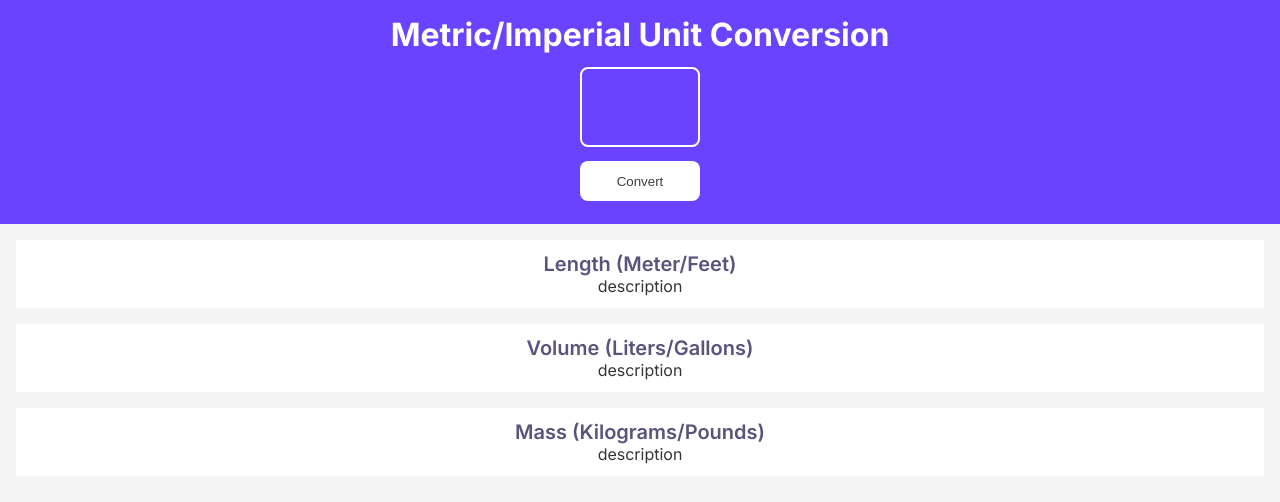
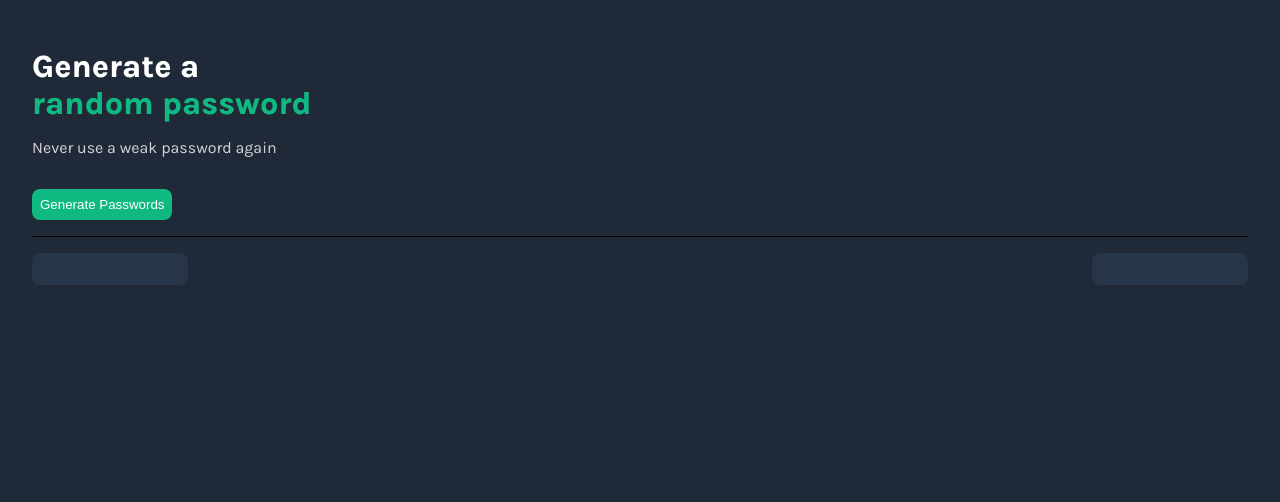
Before and after one commit to covid2020-w1/password-generator, a website built with Vite: page index.html in a window 1280 px wide. Built offline with nearby package versions, Linux system fonts and the light colour scheme.

```diff
--- a/index.css
+++ b/index.css
@@ -1,71 +1,57 @@
 body {
-    margin: 0;
-    background-color: #F4F4F4;
-    color: #353535;
-    font-family: "Inter", sans-serif;
+    margin: 48px 32px;
+    background-color: #1F2937;
+    font-family: "Karla", sans-serif;
     font-optical-sizing: auto;
     font-weight: normal;
     font-style: normal;
 }
 
-#header{
-    background-color: #6943FF;
-    display: flex;
-    flex-direction: column;
-    justify-content: space-around;
-    align-items: center;
-    height: 200px;
-    margin-bottom: 16px;
-    padding: 8px 0px 16px;
+h1{
+    color: #10B981;
+    font-weight: 750;
+    margin-bottom: 0px;
 }
 
-h1{
-    margin: 0px;
-    color: #FFFFFF;
+h1::first-line{
+    color: white;
 }
 
-input{
-    display: block;
-    width: 120px;
-    border: 2px solid #FFFFFF;
-    background-color: #6943FF;
-    color: white;
-    height: 80px;
-    border-radius: 8px;
-    font-size: 40px;
-    text-align: center;
-    box-sizing: border-box;
+p{
+    color: #D5D4D8;
+}
+
+.button-wrapper{
+    border-bottom: 1px solid black;
+    margin-bottom: 16px;;
 }
 
 button{
-    display: block;
-    width: 120px;
-    color: #3D3D3D;
-    background-color: white;
-    height: 40px;
+    margin: 16px 0;
+    background-color: #10B981;
+    color: white;
+    border: none;
+    padding: 8px;
     border-radius: 8px;
-    border: none;
 }
 
-#main{
-    display: flex;
-    flex-direction: column;
-    justify-content: center;
+.placeholder{
+    background-color: #273549;
+    width: 140px;
+    text-align: center;
+    padding: 8px;
+    border-radius: 8px;
+    min-height: 16px;
+    display: block;
 }
 
-.card{
-    background-color: white;
-    margin: 0 16px 16px;
-    text-align: center;
-    padding: 12px;
+#password-row{
+    display: flex;
+    justify-content: space-between;
+
 }
 
-.card-title{
-    color: #5A537B;
-    font-weight: 600;
-    font-size: 20px;
+.pass{
+    margin: 0;
+    color: #10B981;
 }
-
-.card-description{
-
-}
--- a/index.html
+++ b/index.html
@@ -2,28 +2,24 @@
     <head>
         <link rel="stylesheet" href="index.css">
         <link rel="preconnect" href="https://fonts.googleapis.com">
-<link rel="preconnect" href="https://fonts.gstatic.com" crossorigin>
-<link href="https://fonts.googleapis.com/css2?family=Inter:ital,opsz,wght@0,14..32,100..900;1,14..32,100..900&display=swap" rel="stylesheet">
+        <link rel="preconnect" href="https://fonts.gstatic.com" crossorigin>
+        <link href="https://fonts.googleapis.com/css2?family=Karla:ital,wght@0,200..800;1,200..800&display=swap" rel="stylesheet">
     </head>
     <body>
-        <div id="header">
-            <h1>Metric/Imperial Unit Conversion</h1>
-            <input type="text" id="input">
-            <button id="btn">Convert</button>
+        <h1>Generate a <br>
+        random password</h1>
+        <p>Never use a weak password again</p>
+        <div class="button-wrapper">
+            <button onclick="genPass()">Generate Passwords</button>
         </div>
-        <div id="main">
-            <div class="card">
-                <div class="card-title">Length (Meter/Feet)</div>
-                <div class="card-description">description</div>
+        <div id="password-row">
+            <div class="placeholder">
+                <p id="pass1" class="pass"></p>
             </div>
-            <div class="card">
-                <div class="card-title">Volume (Liters/Gallons)</div>
-                <div class="card-description">description</div>
+            <div class="placeholder">
+                <p id="pass2" class="pass">
             </div>
-            <div class="card">
-                <div class="card-title">Mass (Kilograms/Pounds)</div>
-                <div class="card-description">description<div>
-            </div>
-          <script src="index.js"></script>
+        </div>
+        <script src="index.js"></script>
     </body>
 </html>
--- a/index.js
+++ b/index.js
@@ -1,52 +1,25 @@
-/*
-1 meter = 3.281 feet
-1 liter = 0.264 gallon
-1 kilogram = 2.204 pound
-*/
+const characters = ["A","B","C","D","E","F","G","H","I","J","K","L","M","N","O","P","Q","R","S","T","U","V","W","X","Y","Z","a","b","c","d","e","f","g","h","i","j","k","l","m","n","o","p","q","r","s","t","u","v","w","x","y","z", "0", "1", "2", "3", "4", "5", "6", "7", "8", "9","~","`","!","@","#","$","%","^","&","*","(",")","_","-","+","=","{","[","}","]",",","|",":",";","<",">",".","?",
+"/"];
 
-//so what we want to do is grab the value from the input field when th ebutton is pressed and have the value appear in some template literals and some mutated version of the value as the conversion. in addition, you have to either create the title-description element where the conversion will appear with createElement or change the textContent
+//ok, so we want
 
-let cardDescriptionEls = document.querySelectorAll(".card-description")
-const input = document.getElementById("input");
-const btn = document.getElementById("btn");
+let pass1 = document.getElementById("pass1")
+let pass2 = document.getElementById("pass2")
+
+function genPass(){
+    pass1.textContent = "";
+    pass2.textContent = "";
+    for(let i=0; i < 15; i++){
+        pass1.textContent += characters[ranNumInRange()]
+        pass2.textContent += characters[ranNumInRange()]
+        }
+}
+
+function ranNumInRange(){
+    return Math.floor(Math.random()*characters.length)
+}
 
 
-function meters2feet(quant){
-    return (quant * 3.281).toFixed(2)
-}
+//maybe
 
-function feet2meters(quant){
-    return (quant / 3.281).toFixed(2)
-}
-
-function liters2gallons(quant){
-    return (quant * 0.264).toFixed(2)
-}
-
-function gallons2liters(quant){
-    return (quant / 0.264).toFixed(2)
-}
-
-function kg2lbs(quant){
-    return (quant * 2.204).toFixed(2)
-}
-
-function lbs2kg(quant){
-    return (quant / 2.204).toFixed(2)
-}
-
-btn.addEventListener("click", function (){
-
-    const btn = document.getElementById("btn");
-    const cardDescriptions = [
-    `${input.value} meters = ${meters2feet(input.value)} feet | ${input.value} feet = ${feet2meters(input.value)} meters`,
-    `${input.value} liters = ${liters2gallons(input.value)} gallons | ${input.value} gallons = ${gallons2liters(input.value)} liters`,
-    `${input.value} kilos = ${kg2lbs(input.value)} pounds | ${input.value} pounds = ${lbs2kg(input.value)} kilos`
-]
-    for(let i=0; i<cardDescriptionEls.length; i++){
-        cardDescriptionEls[i].textContent = cardDescriptions[i]
-    }
-
-})
-
-console.log(descList)
+//ok now i want it to spit out a string of 15 characters. i guess i can write a for loop with step size of 15. it would cycle through a random item in the array (meaning i need to make a random num function) and append it to the array, either with += or push method. im still missing something tho... not push bc i would need to create a new array and that seems to o complex
```
